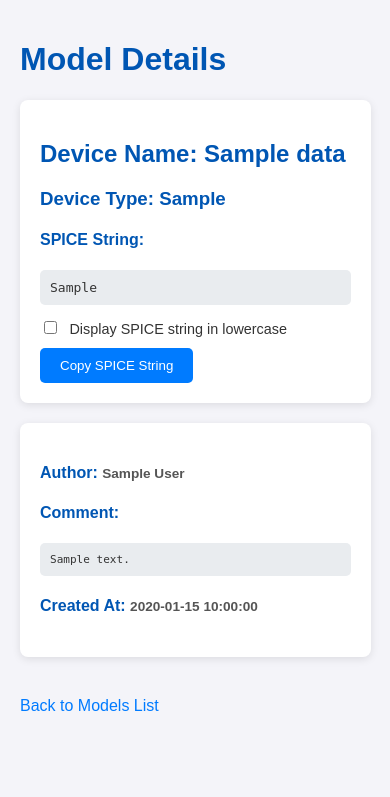
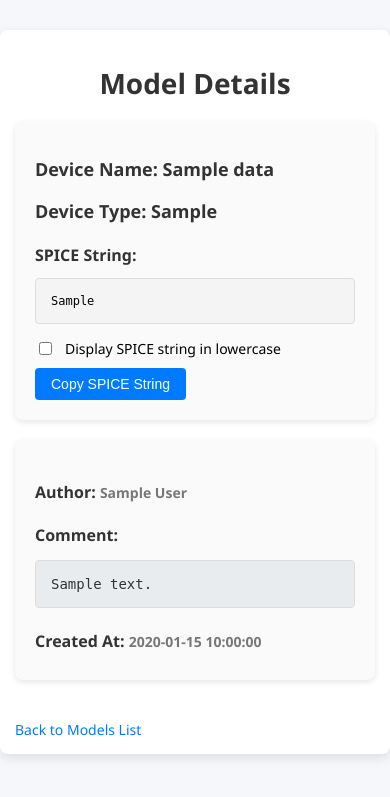
Before and after one commit to hotstaff/spice_model_manager, a Flask app: page /models/1 in a window 390 px wide. Shown: the top 797 px of the page. Run offline with Flask 3, Linux system fonts and the light colour scheme; tables that the repository leaves empty hold one stand-in row (values such as "Sample post").

Commit message:
modified:   templates/model_detail.html

```diff
--- a/templates/model_detail.html
+++ b/templates/model_detail.html
@@ -6,109 +6,183 @@
     <title>Model Detail</title>
     <style>
         body {
-            font-family: Arial, sans-serif;
-            background-color: #f4f4f9;
-            color: #333;
+            font-family: 'Segoe UI', Tahoma, Geneva, Verdana, sans-serif;
+            background-color: #f5f7fa;
             margin: 0;
             padding: 0;
         }
-
         .container {
-            width: 80%;
-            margin: 0 auto;
+            max-width: 1100px;
+            margin: 30px auto;
             padding: 20px;
-        }
-
-        h1, h2, h3, h4 {
-            color: #0056b3;
-        }
-
-        .model-info {
             background-color: #ffffff;
             border-radius: 8px;
-            box-shadow: 0 2px 8px rgba(0, 0, 0, 0.1);
-            padding: 20px;
+            box-shadow: 0 4px 12px rgba(0, 0, 0, 0.1);
+        }
+        h1 {
+            text-align: center;
+            color: #333;
+            font-size: 32px;
             margin-bottom: 20px;
         }
-
+        h2, h3, h4 {
+            color: #333;
+            margin-bottom: 8px;
+        }
+        .model-info {
+            padding: 20px;
+            border-radius: 8px;
+            background-color: #fafafa;
+            box-shadow: 0 2px 6px rgba(0, 0, 0, 0.1);
+            margin-bottom: 20px;
+        }
         pre {
-            background-color: #e9ecef;
-            padding: 10px;
-            border-radius: 5px;
-            color: #333;
+            background-color: #f4f4f4;
+            padding: 15px;
+            border: 1px solid #ddd;
+            border-radius: 4px;
+            overflow-x: auto;
+            font-size: 14px;
             white-space: pre-wrap;
-            word-wrap: break-word;
         }
-
-        .small-text {
-            font-size: 0.85em;
-            color: #555;
+        .copy-button {
+            margin-top: 10px;
+            padding: 10px 20px;
+            font-size: 16px;
+            color: white;
+            background-color: #007BFF;
+            border: none;
+            border-radius: 4px;
+            cursor: pointer;
+            transition: background-color 0.3s ease;
         }
-
-        .lowercase-toggle {
-            margin: 10px 0;
-        }
-
-        .lowercase-toggle label {
-            margin-left: 5px;
-            font-size: 0.9em;
-        }
-
-        .copy-button {
-            padding: 10px 20px;
-            background-color: #007bff;
-            color: white;
-            border: none;
-            border-radius: 5px;
-            cursor: pointer;
-        }
-
         .copy-button:hover {
             background-color: #0056b3;
+        }
+        a {
+            display: inline-block;
+            margin-top: 20px;
+            text-decoration: none;
+            color: #007BFF;
+            font-size: 16px;
+            text-align: center;
+        }
+        a:hover {
+            text-decoration: underline;
+        }
+        .lowercase-toggle {
+            margin-top: 15px;
+            display: flex;
+            align-items: center;
+        }
+        .lowercase-toggle label {
+            margin-left: 10px;
+            font-size: 16px;
         }
 
         .image-grid {
             display: grid;
-            grid-template-columns: repeat(auto-fill, minmax(250px, 1fr));
+            grid-template-columns: repeat(2, 1fr);
             gap: 20px;
+            margin-top: 20px;
+        }
+        .image-item {
+            text-align: center;
+        }
+        img {
+            max-width: 100%;
+            height: auto;
+            border-radius: 4px;
+        }
+        .image-container img {
+            max-width: 100%;
+            height: auto;
         }
 
-        .image-item {
-            background-color: #fff;
-            padding: 10px;
-            border-radius: 8px;
-            box-shadow: 0 2px 8px rgba(0, 0, 0, 0.1);
-            text-align: center;
+        /* 印刷スタイル */
+        @media print {
+            body {
+                margin: 0;
+                padding: 0;
+                font-size: 12px;
+            }
+            .container {
+                width: 100%;
+                padding: 10px;
+                box-sizing: border-box;
+                box-shadow: none;
+                background-color: #fff;
+            }
+            h1 {
+                font-size: 22px;
+            }
+            h2, h3, h4 {
+                font-size: 18px;
+            }
+            pre {
+                font-size: 12px;
+                line-height: 1.3;
+            }
+            .copy-button, .lowercase-toggle, a {
+                display: none;
+            }
+            img {
+                width: 100%;
+                height: auto;
+                max-width: 90%;
+                margin: 10px 0;
+            }
+            .image-grid {
+                display: block;
+                margin: 0 auto;
+                width: 100%;
+            }
+            .image-item {
+                text-align: center;
+                width: 100%;
+                display: inline-block;
+            }
+            .model-info {
+                margin-bottom: 15px;
+            }
         }
 
-        .image-item img {
-            width: 100%;
-            height: auto;
-            max-width: 100%;
-            border-radius: 8px;
-            cursor: pointer;
-            transition: transform 0.3s ease;
+        @media (max-width: 600px) {
+            body {
+                font-size: 14px;
+            }
+            .container {
+                padding: 15px;
+            }
+            h1 {
+                font-size: 28px;
+            }
+            h2, h3, h4 {
+                font-size: 18px;
+            }
+            pre {
+                font-size: 12px;
+            }
+            .copy-button {
+                padding: 8px 16px;
+                font-size: 14px;
+            }
+            .lowercase-toggle label {
+                font-size: 14px;
+            }
+            a {
+                font-size: 14px;
+            }
         }
 
-        .image-item img:hover {
-            transform: scale(1.05);
+        /* 小さく表示される部分 */
+        .small-text {
+            font-size: 14px;
+            color: #777;
         }
 
-        a {
-            display: inline-block;
-            margin-top: 20px;
-            color: #007bff;
-            text-decoration: none;
-        }
-
-        a:hover {
-            text-decoration: underline;
-        }
-
-        @media (max-width: 768px) {
-            .container {
-                width: 90%;
-            }
+        .model-info h4 {
+            font-size: 16px;
         }
     </style>
     <script>
@@ -132,17 +206,6 @@
             const spiceStringElement = document.getElementById("spiceString");
             spiceStringElement.setAttribute("data-original", spiceStringElement.innerText);
         });
-
-        function toggleImageSize(imageId) {
-            const image = document.getElementById(imageId);
-            if (image.style.maxWidth === "none") {
-                image.style.maxWidth = "100%";
-                image.style.height = "auto";
-            } else {
-                image.style.maxWidth = "none";
-                image.style.height = "auto";
-            }
-        }
     </script>
 </head>
 <body>
@@ -173,19 +236,19 @@
         <div class="image-grid">
             <div class="image-item">
                 <h4>IV Characteristic Curve</h4>
-                <img id="ivImage" src="{{ url_for('model_views.get_image', data_id=model.id, image_type='iv') }}" alt="IV Characteristic Curve" onclick="toggleImageSize('ivImage')" />
+                <img src="{{ url_for('model_views.get_image', data_id=model.id, image_type='iv') }}" alt="IV Characteristic Curve" />
             </div>
             <div class="image-item">
                 <h4>Vgs-Id Characteristic Curve</h4>
-                <img id="vgsIdImage" src="{{ url_for('model_views.get_image', data_id=model.id, image_type='vgs_id') }}" alt="Vgs-Id Characteristic Curve" onclick="toggleImageSize('vgsIdImage')" />
+                <img src="{{ url_for('model_views.get_image', data_id=model.id, image_type='vgs_id') }}" alt="Vgs-Id Characteristic Curve" />
             </div>
             <div class="image-item">
                 <h4>Gm-Vgs Characteristic Curve</h4>
-                <img id="gmVgsImage" src="{{ url_for('model_views.get_image', data_id=model.id, image_type='gm_vgs') }}" alt="Gm-Vgs Characteristic Curve" onclick="toggleImageSize('gmVgsImage')" />
+                <img src="{{ url_for('model_views.get_image', data_id=model.id, image_type='gm_vgs') }}" alt="Gm-Vgs Characteristic Curve" />
             </div>
             <div class="image-item">
                 <h4>Gm-Id Characteristic Curve</h4>
-                <img id="gmIdImage" src="{{ url_for('model_views.get_image', data_id=model.id, image_type='gm_id') }}" alt="Gm-Id Characteristic Curve" onclick="toggleImageSize('gmIdImage')" />
+                <img src="{{ url_for('model_views.get_image', data_id=model.id, image_type='gm_id') }}" alt="Gm-Id Characteristic Curve" />
             </div>
         </div>
         {% endif %}
```
